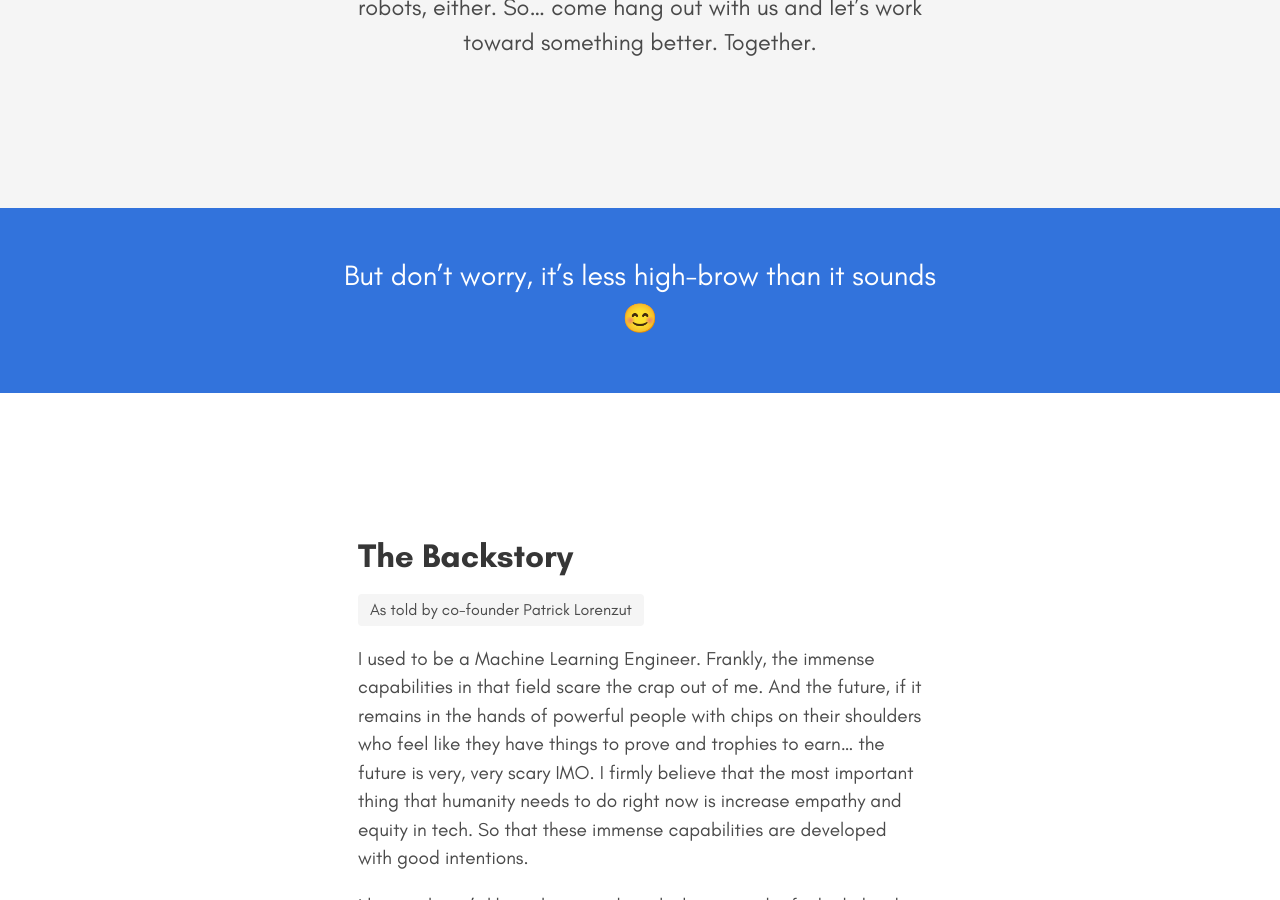
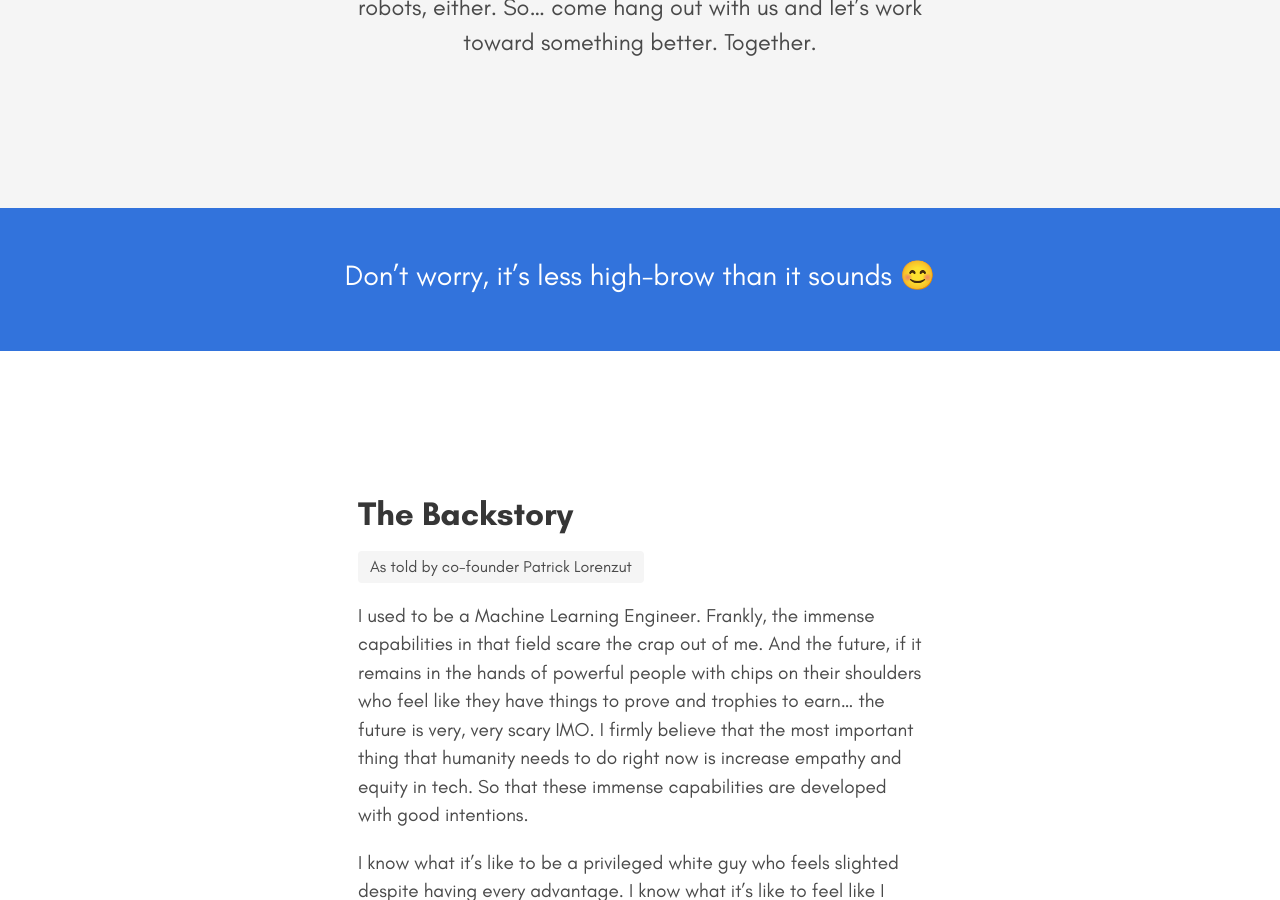
Before and after one commit to patricklorenzut/ForHumanSake.org, a Jekyll site: the page built from what.html, in a window 1280 px wide and 900 px high, scrolled down 560 px. Built offline with Jekyll 4.4.1, drawn with Linux system fonts in a browser that asks for light colours; nearby versions of some CDN libraries.

Commit message:
medium brow

```diff
--- a/_includes/head.html
+++ b/_includes/head.html
@@ -36,7 +36,7 @@
 	<meta name="twitter:url" content="{{site.url}}{{page.url}}">
 
 	<!-- CSS & fonts -->
-	<link rel="stylesheet" href="/css/app.css?v=7">
+	<link rel="stylesheet" href="/css/app.css?v=8">
 	<!-- Put your fonts here -->
 
 </head>
--- a/what.html
+++ b/what.html
@@ -19,7 +19,7 @@ slug: what
 <header class="hero is-link callout">
     <div class="hero-body">
       <div class="container">
-        <h2>But don’t worry, it’s less high-brow than it sounds<br/>😊</h2>
+        <h2>Don’t worry, it’s less high-brow than it sounds 😊</h2>
       </div>
     </div>
 </header>
```
